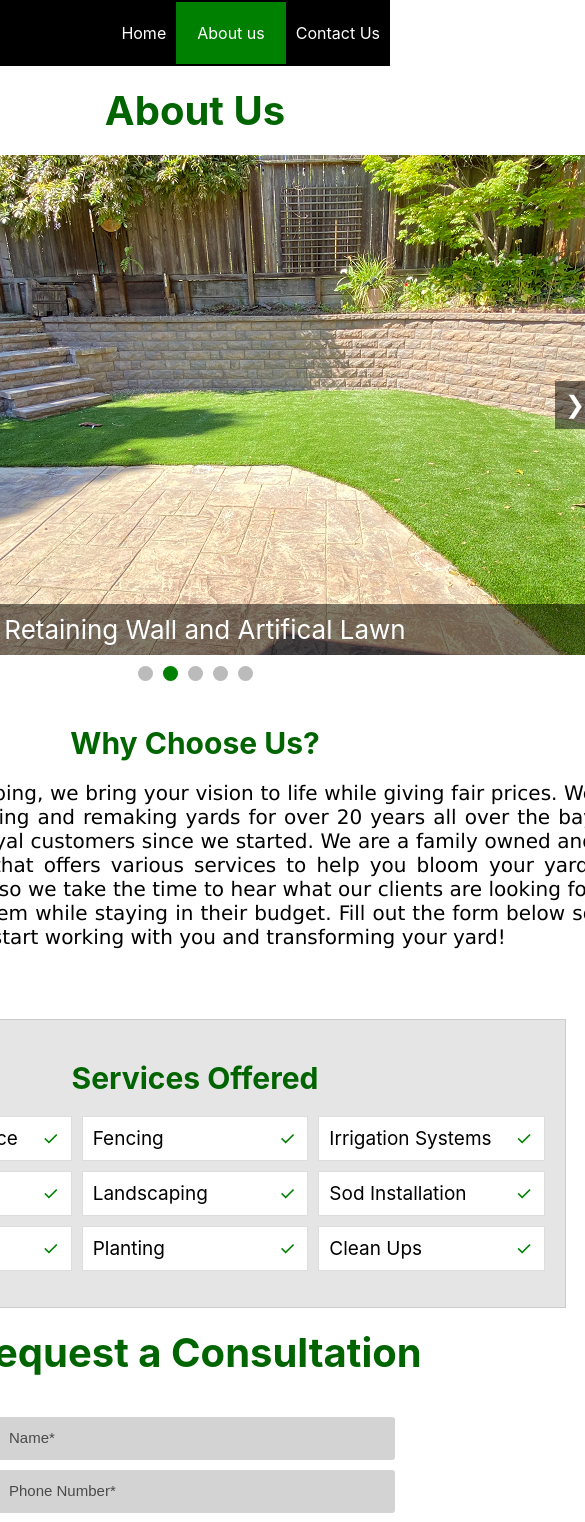
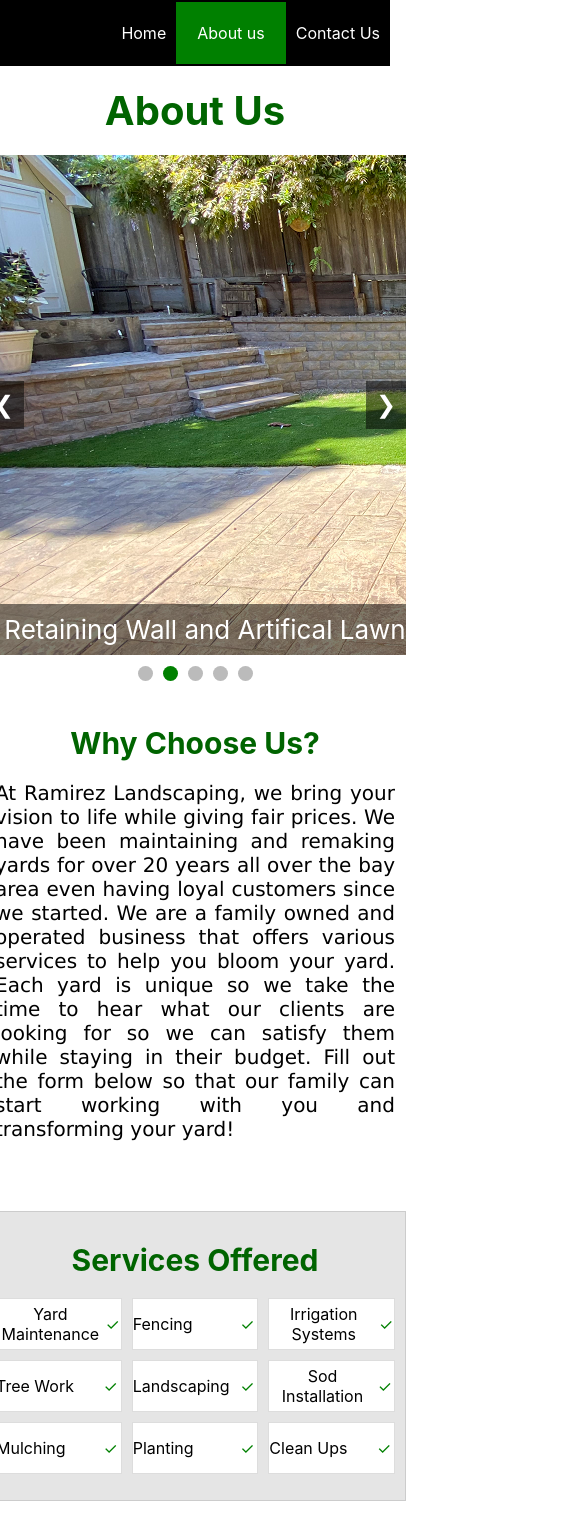
Before and after one commit to OsbaldoRamirez-create/my-app, a React (Create React App) app: page /About in a window 390 px wide. Shown: the top 1522 px of the page, 585 px wide, since content can reach past the window. Built offline with nearby package versions, Linux system fonts and the light colour scheme.

Commit message:
made about us responsive for small devices

```diff
--- a/src/Styles/AboutStyles.css
+++ b/src/Styles/AboutStyles.css
@@ -12,7 +12,7 @@
 
 .about-info{
     margin: auto;
-    width: 800px;
+    max-width: 800px;
     padding-bottom: 50px;
 }
 .about-info p{
@@ -56,7 +56,8 @@
     padding: 10px;
     border: 1px solid #ddd;
     position: relative;
-    font-size: 19px;
+    font-size: 22px;
+    height: 50px;
 }
 
 .services li::after{
@@ -66,3 +67,17 @@
     width: 20px;
     text-align: center;
 }
+
+@media(max-width:640px){
+    .about-info{
+        width: 400px;
+    }
+    .serivces-container{
+        width: 400px;
+        padding: 10px;
+    }
+    .services li{
+        padding: 0px;
+        font-size: 16px;
+    }
+}
```
